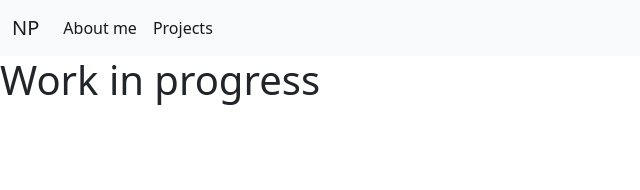
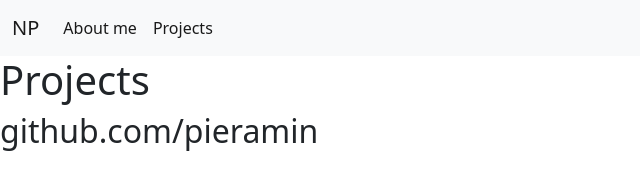
Before and after one commit to pieramin/pieramin.github.io, a plain HTML site: page index.html in a window 1280 px wide. Shown: the whole page, without its empty margins (0-640 px from the left). Drawn offline with nearby package versions, Linux system fonts and the light colour scheme.

Commit message:
Update index.html

```diff
--- a/index.html
+++ b/index.html
@@ -35,6 +35,7 @@
       </div>
     </div>
   </nav>
-    <h1>Work in progress</h1>
+    <h1>Projects</h1>
+    <h2>github.com/pieramin</h2>
   </body>
 </html>
```
